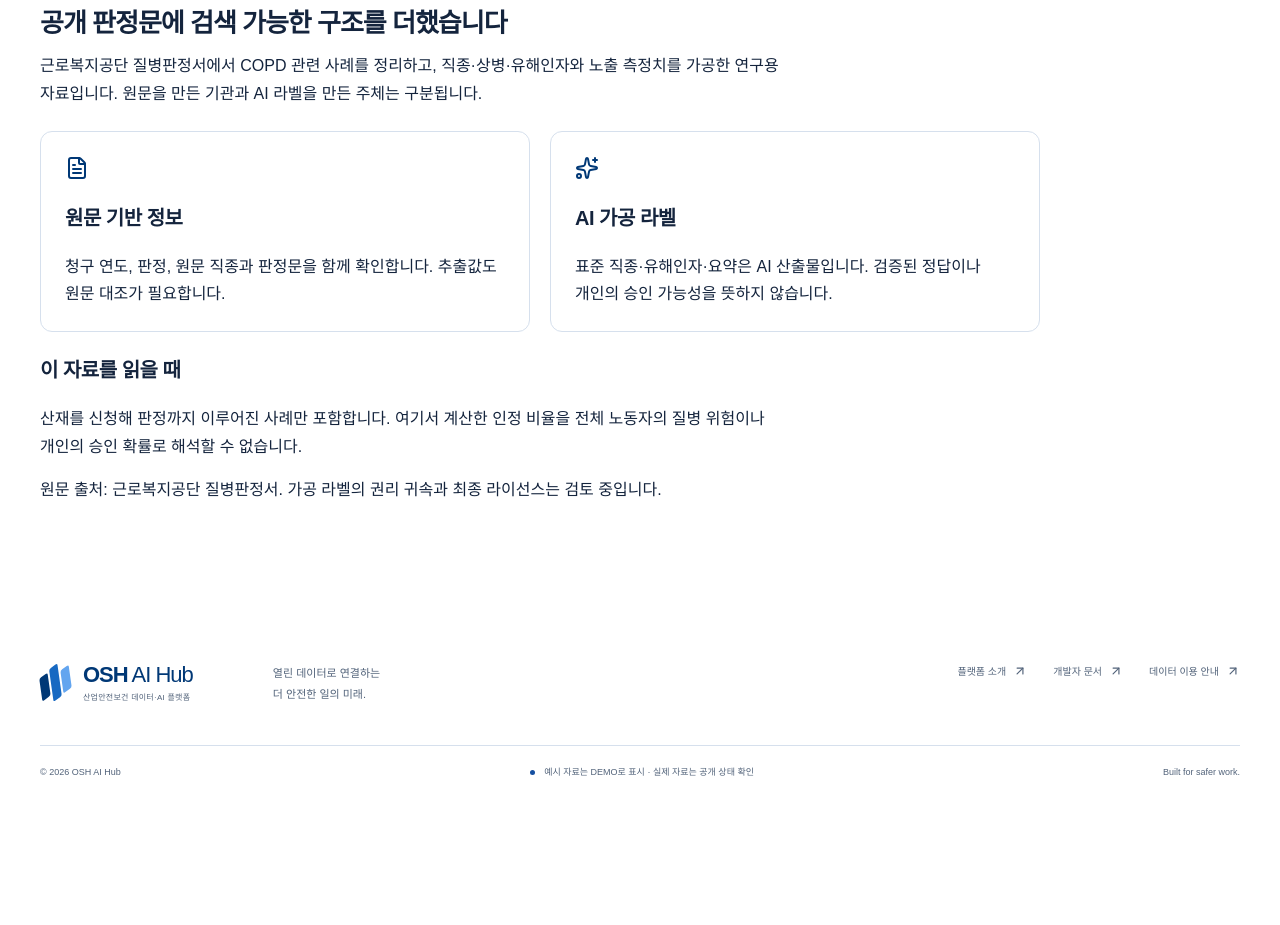
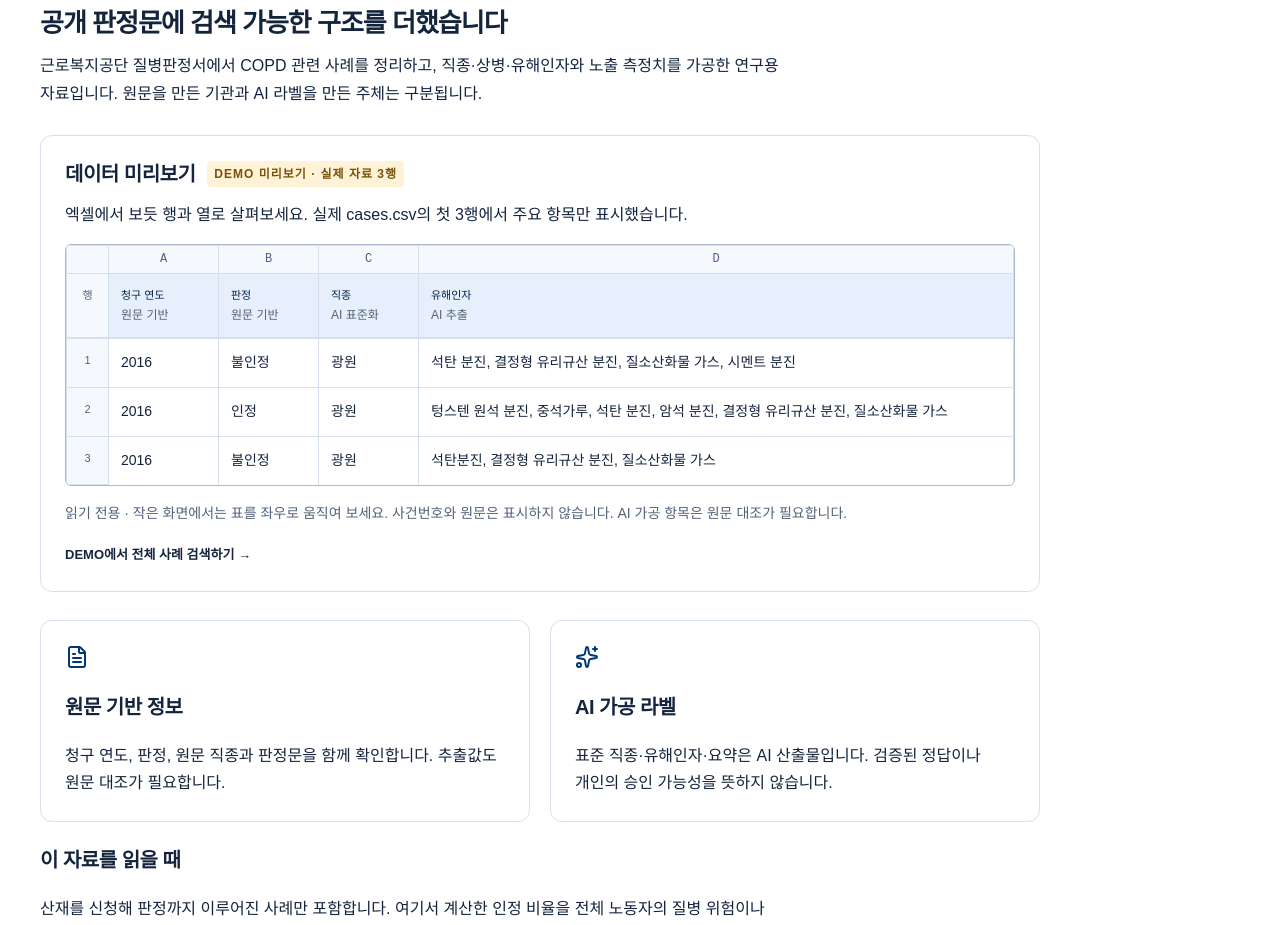
Before and after one commit to jinha-dspub/osh-ai-hub, a Next.js app in the folder web/: page /datasets/copd in a window 1280 px wide. Shown: the part 1040-1965 px from the top of the page. Before the commit the page ends 1839 px from the top, so only its background shows below. Built offline with nearby package versions, Linux system fonts and the light colour scheme.

Commit message:
Add a spreadsheet-style three-row COPD preview

```diff
--- a/web/app/datasets/copd/copd.css
+++ b/web/app/datasets/copd/copd.css
@@ -452,3 +452,20 @@
 .copd-howto span { color: var(--muted); }
 @media (max-width: 850px) { .copd-start { grid-template-columns: 1fr; gap: 24px; } }
 @media (max-width: 640px) { .copd-start { padding: 18px; } .copd-start h2 { font-size: 22px; } }
+
+.copd-preview { margin: 28px 0; padding: 24px; border: 1px solid var(--line); border-radius: 12px; background: white; }
+.copd-preview-heading { display: flex; align-items: center; flex-wrap: wrap; gap: 12px; margin-bottom: 12px; }
+.copd-preview-heading h3 { margin: 0; }
+.copd-sheet-scroll { overflow-x: auto; margin: 16px 0; border: 1px solid #a9bad0; border-radius: 6px; }
+.copd-sheet { width: 100%; min-width: 680px; border-collapse: collapse; font-size: 15px; line-height: 1.7; table-layout: fixed; }
+.copd-sheet th, .copd-sheet td { padding: 12px; border: 1px solid var(--line); text-align: left; vertical-align: top; overflow-wrap: anywhere; }
+.copd-sheet thead th { background: var(--primary-soft); color: var(--navy); }
+.copd-sheet th small { display: block; font-size: 12px; font-weight: 400; color: var(--muted); }
+.copd-sheet .copd-sheet-number { width: 42px; padding-left: 6px; padding-right: 6px; text-align: center; background: var(--paper); color: var(--muted); font-weight: 400; }
+.copd-sheet tr > :nth-child(2) { width: 110px; }
+.copd-sheet tr > :nth-child(3), .copd-sheet tr > :nth-child(4) { width: 100px; }
+.copd-sheet .copd-sheet-letters td { padding: 4px; text-align: center; background: var(--paper); color: var(--muted); font: 12px/1.6 monospace; }
+.copd-sheet .copd-sheet-letters td:first-child { width: 42px; }
+.copd-sheet tbody tr:hover td { background: #f5f8fd; }
+@media (max-width: 640px) { .copd-preview { padding: 16px; } }
+.copd-preview .sr-only { position: absolute; width: 1px; height: 1px; padding: 0; margin: -1px; overflow: hidden; clip-path: inset(50%); white-space: nowrap; border: 0; }
--- a/web/components/copd-explorer.tsx
+++ b/web/components/copd-explorer.tsx
@@ -1,4 +1,5 @@
 "use client";
+import { CopdPreview } from "./copd-preview";
 import { useCallback, useEffect, useRef, useState } from "react";
 import {
   Search,
@@ -229,6 +230,7 @@ export function CopdExplorer({
             직종·상병·유해인자와 노출 측정치를 가공한 연구용 자료입니다. 원문을
             만든 기관과 AI 라벨을 만든 주체는 구분됩니다.
           </p>
+          <CopdPreview />
           <div className="copd-feature-grid">
             <article>
               <FileText />
--- /dev/null
+++ b/web/components/copd-preview.tsx
@@ -0,0 +1,34 @@
+import { copdPreview } from "@/lib/copd-preview";
+
+export function CopdPreview() {
+  return (
+    <section className="copd-preview" aria-labelledby="copd-preview-title">
+      <div className="copd-preview-heading">
+        <h3 id="copd-preview-title">데이터 미리보기</h3>
+        <span className="badge demo">DEMO 미리보기 · 실제 자료 3행</span>
+      </div>
+      <p>엑셀에서 보듯 행과 열로 살펴보세요. 실제 cases.csv의 첫 3행에서 주요 항목만 표시했습니다.</p>
+      <div className="copd-sheet-scroll" role="region" aria-label="COPD 데이터 미리보기 표 · 가로 스크롤 가능" tabIndex={0}>
+        <table className="copd-sheet">
+          <caption className="sr-only">COPD 실제 자료 첫 3행의 청구 연도, 판정, AI 표준 직종과 AI 유해인자</caption>
+          <thead>
+            <tr className="copd-sheet-letters" aria-hidden="true"><td></td>{["A", "B", "C", "D"].map(letter => <td key={letter}>{letter}</td>)}</tr>
+            <tr>
+              <th scope="col" className="copd-sheet-number">행</th>
+              <th scope="col">청구 연도<small>원문 기반</small></th>
+              <th scope="col">판정<small>원문 기반</small></th>
+              <th scope="col">직종<small>AI 표준화</small></th>
+              <th scope="col">유해인자<small>AI 추출</small></th>
+            </tr>
+          </thead>
+          <tbody>{copdPreview.map((row, index) => <tr key={index}>
+            <th scope="row" className="copd-sheet-number">{index + 1}</th>
+            <td>{row.year}</td><td>{row.approval}</td><td>{row.occupation || "미분류"}</td><td>{row.hazards || "기록 없음"}</td>
+          </tr>)}</tbody>
+        </table>
+      </div>
+      <p className="copd-caption">읽기 전용 · 작은 화면에서는 표를 좌우로 움직여 보세요. 사건번호와 원문은 표시하지 않습니다. AI 가공 항목은 원문 대조가 필요합니다.</p>
+      <a className="text-link" href="/demo/copd/">DEMO에서 전체 사례 검색하기 →</a>
+    </section>
+  );
+}
--- /dev/null
+++ b/web/lib/copd-preview.ts
@@ -0,0 +1,22 @@
+// Approved public preview: only four selected fields from the first three CSV rows.
+// Snapshot: 2026-09-17 import. Never import the full private dataset into web/.
+export const copdPreview = [
+  {
+    "year": "2016",
+    "approval": "불인정",
+    "occupation": "광원",
+    "hazards": "석탄 분진, 결정형 유리규산 분진, 질소산화물 가스, 시멘트 분진"
+  },
+  {
+    "year": "2016",
+    "approval": "인정",
+    "occupation": "광원",
+    "hazards": "텅스텐 원석 분진, 중석가루, 석탄 분진, 암석 분진, 결정형 유리규산 분진, 질소산화물 가스"
+  },
+  {
+    "year": "2016",
+    "approval": "불인정",
+    "occupation": "광원",
+    "hazards": "석탄분진, 결정형 유리규산 분진, 질소산화물 가스"
+  }
+] as const;
```
Also changed, not shown: 2 other files (tests, documents, lock files or other folders).
